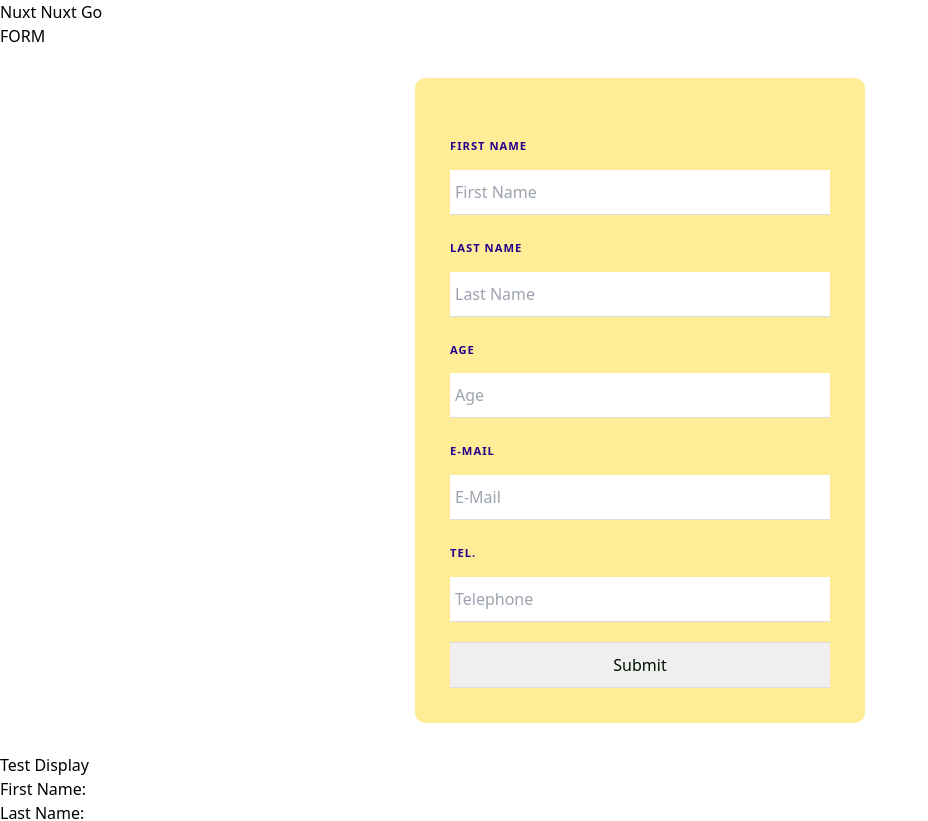
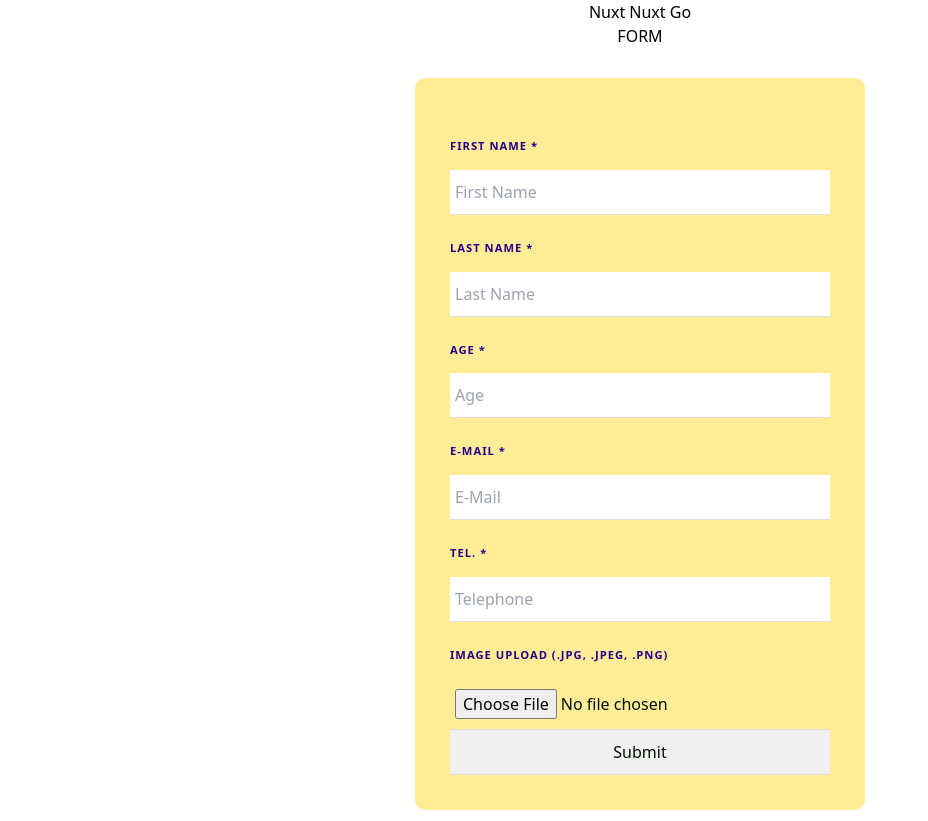
Before and after one commit to lebrancconvas/NuxtNuxtGo, a Nuxt app in the folder web/: page / in a window 1280 px wide. Shown: the top 821 px of the page, without its empty margins (0-928 px from the left). Built offline with nearby package versions, Linux system fonts and the light colour scheme.

Commit message:
💄 Update Form.

```diff
--- a/web/pages/index.vue
+++ b/web/pages/index.vue
@@ -1,30 +1,33 @@
 <template>
   <div>
-    <h1>Nuxt Nuxt Go</h1>
-    <h2>FORM</h2>
-    <form action="">
+    <header>
+      <h1>Nuxt Nuxt Go</h1>
+      <h2>FORM</h2>
+    </header>
+    <form action="POST">
       <div>
-        <label>First Name</label>
+        <label>First Name *</label>
         <input type="text" placeholder="First Name" v-model="firstname" required>
       </div>
       <div>
-        <label>Last Name</label>
+        <label>Last Name *</label>
         <input type="text" placeholder="Last Name" v-model="lastname" required>
       </div>
       <div>
-        <label>Age</label>
+        <label>Age *</label>
         <input type="number" placeholder="Age" v-model="age" required>
       </div>
       <div>
-        <label>E-Mail</label>
+        <label>E-Mail *</label>
         <input type="email" placeholder="E-Mail" v-model="email" required>
       </div>
       <div>
-        <label>Tel.</label>
+        <label>Tel. *</label>
         <input type="tel" placeholder="Telephone" v-model="tel" required>
       </div>
       <div>
-        <input type="image" src="" alt="">
+        <label>Image Upload (.jpg, .jpeg, .png)</label>
+        <input type="file" name="image" id="image">
       </div>
       <div>
         <input class="submit" type="submit" value="Submit">
@@ -57,6 +60,9 @@ export default {
 </script>
 
 <style>
+  header {
+    text-align: center;
+  }
   form {
     max-width: 450px;
     margin: 30px auto;
```
